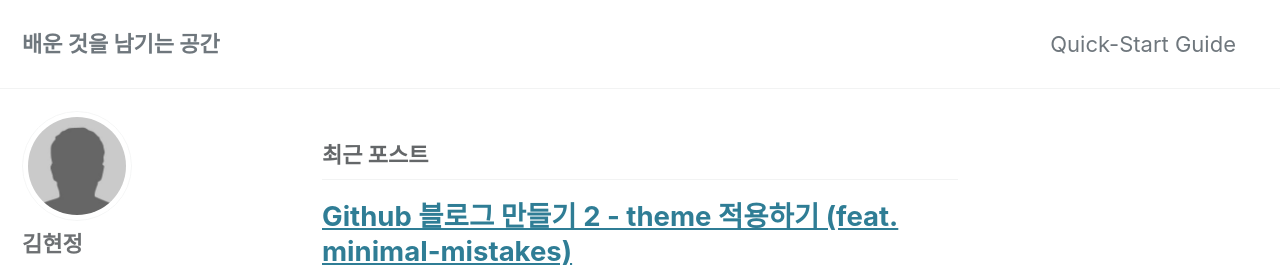
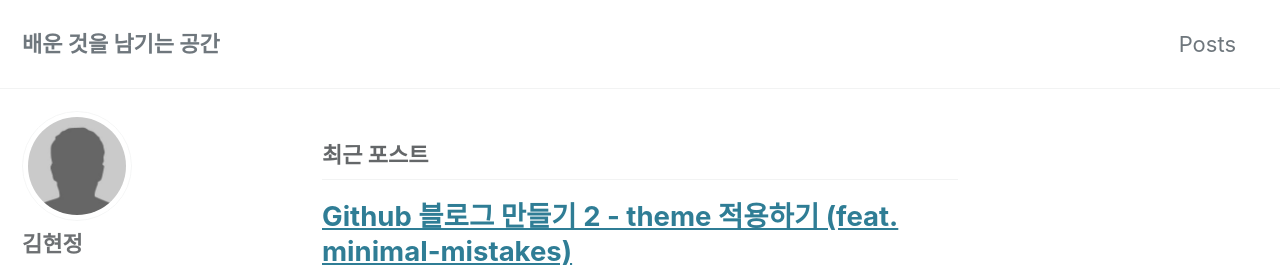
Before and after one commit to sloth-bear/sloth-bear.github.io, a Jekyll site: the page built from index.html, in a window 1280 px wide and 900 px high. Shown: the top 267 px of the window. Built offline with Jekyll 4.4.1, drawn with Linux system fonts in a browser that asks for light colours; cached includes are drawn as plain includes; nearby versions of some CDN libraries; the list of posts is cut into pages by our own code.

Commit message:
Update navigation.yml

```diff
--- a/_data/navigation.yml
+++ b/_data/navigation.yml
@@ -1,11 +1,9 @@
 # main links
 main:
-  - title: "Quick-Start Guide"
-    url: https://mmistakes.github.io/minimal-mistakes/docs/quick-start-guide/
+  - title: "Posts"
+    url: /_posts/
   # - title: "About"
   #   url: https://mmistakes.github.io/minimal-mistakes/about/
-  # - title: "Sample Posts"
-  #   url: /year-archive/
   # - title: "Sample Collections"
   #   url: /collection-archive/
   # - title: "Sitemap"
```
